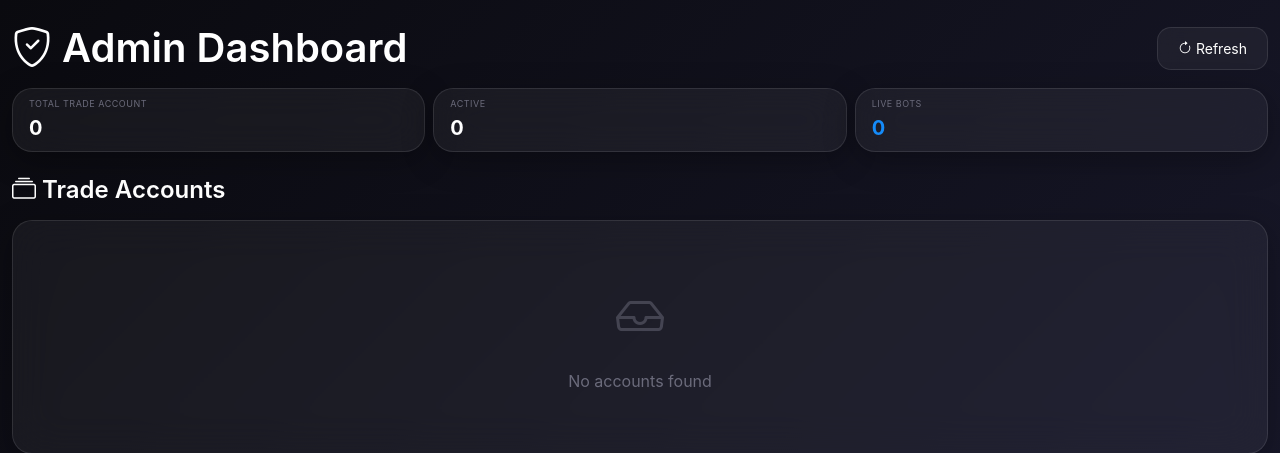
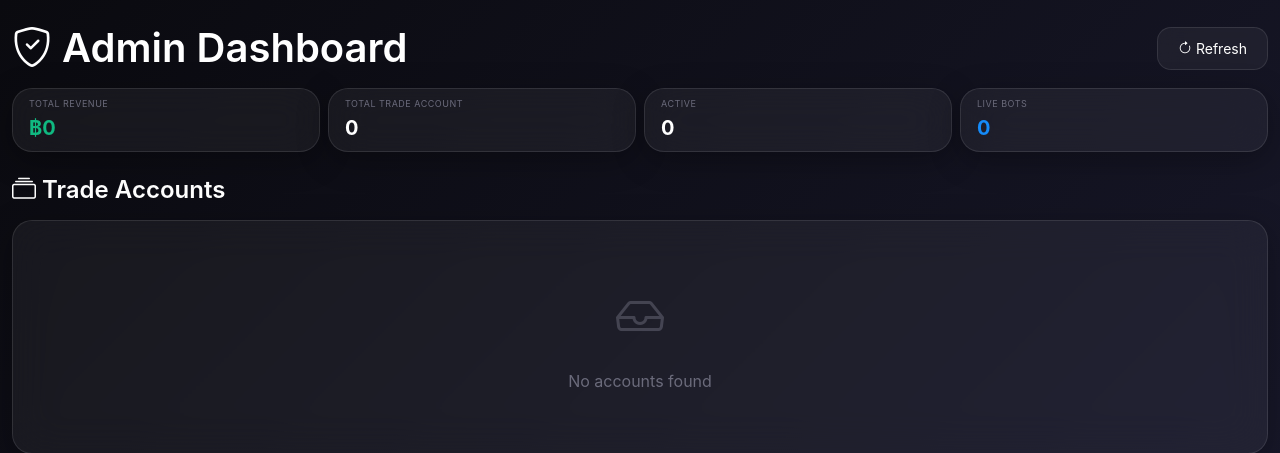
Before and after one commit to icooniex/fxfront, a Django app: page /bo/monitor/ in a window 1280 px wide. Shown: the top 453 px of the page. Run offline with Django 4.2, Linux system fonts and the light colour scheme; the visitor is signed in with stand-in values (Sample User, id 1); data comes from the database, SQL or seed files in the repository; data that the repository does not hold is empty; some libraries are stand-ins or nearby versions.

Commit message:
add total revenue stat

```diff
--- a/templates/admin/dashboard.html
+++ b/templates/admin/dashboard.html
@@ -21,6 +21,12 @@
         <div class="row g-2">
             <div class="col">
                 <div class="glass-card" style="padding: 8px 16px;">
+                    <div style="font-size: 9px; color: var(--text-muted); text-transform: uppercase; letter-spacing: 0.5px; margin-bottom: 2px;">Total Revenue</div>
+                    <div style="font-size: 20px; font-weight: 700; color: #10b981;">฿{{ total_revenue|floatformat:0|intcomma }}</div>
+                </div>
+            </div>
+            <div class="col">
+                <div class="glass-card" style="padding: 8px 16px;">
                     <div style="font-size: 9px; color: var(--text-muted); text-transform: uppercase; letter-spacing: 0.5px; margin-bottom: 2px;">Total Trade Account</div>
                     <div style="font-size: 20px; font-weight: 700; color: var(--text-primary);">{{ total_accounts }}</div>
                 </div>
@@ -37,6 +43,7 @@
                     <div style="font-size: 20px; font-weight: 700; color: var(--primary-blue);">{{ live_bots }}</div>
                 </div>
             </div>
+
         </div>
     </div>
     <!-- Accounts Section -->
--- a/trading/views.py
+++ b/trading/views.py
@@ -1187,11 +1187,18 @@ def admin_dashboard_view(request):
     active_subscriptions = accounts.filter(subscription_status='ACTIVE').count()
     live_bots = sum(1 for data in accounts_data if data['bot_status'] == 'ACTIVE')
 
+    # Calculate total revenue from completed payments
+    from django.db.models import Sum
+    total_revenue = SubscriptionPayment.objects.filter(
+        payment_status='COMPLETED'
+    ).aggregate(total=Sum('payment_amount'))['total'] or 0
+
     context = {
         'accounts_data': accounts_data,
         'total_accounts': total_accounts,
         'active_subscriptions': active_subscriptions,
         'live_bots': live_bots,
+        'total_revenue': total_revenue,
     }
 
     return render(request, 'admin/dashboard.html', context)
```
